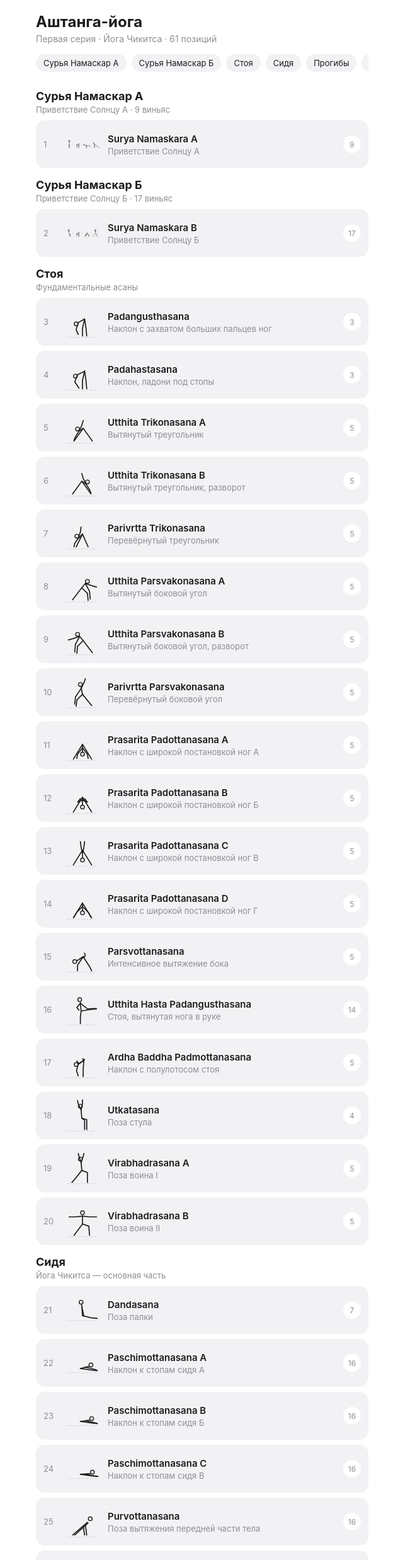
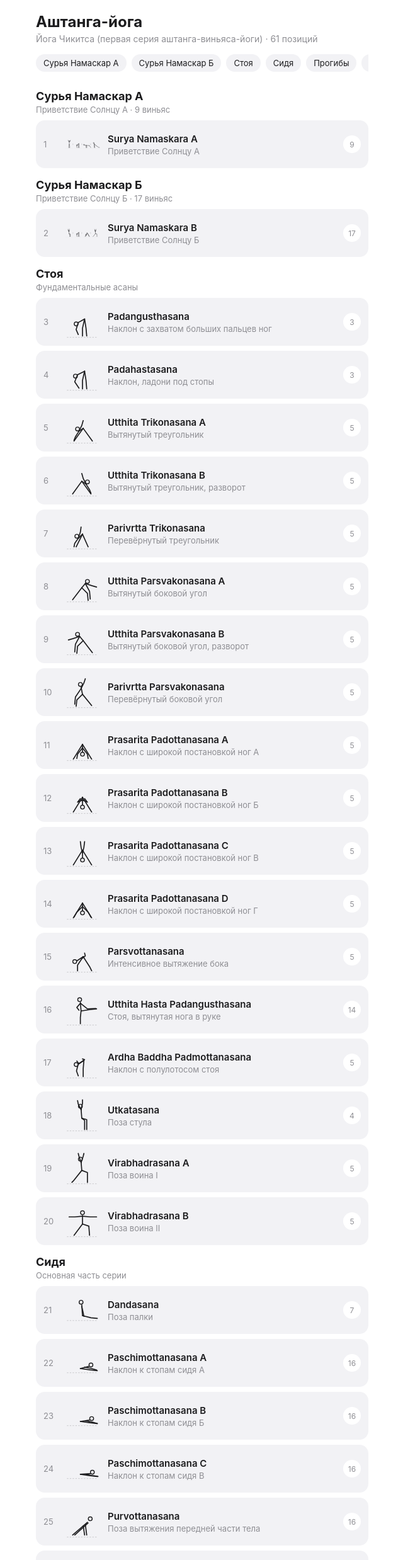
Before and after one commit to teaka-23/ashtangaApps, a React (Vite) app: page / in a window 1280 px wide. Shown: the top 2477 px of the page at 63% size, without its empty margins (319-959 px from the left). Built offline with nearby package versions, Linux system fonts and the light colour scheme.

Commit message:
Пояснение термина: Йога Чикитса (первая серия аштанга-виньяса-йоги)

```diff
--- a/src/App.tsx
+++ b/src/App.tsx
@@ -32,7 +32,7 @@ export default function App() {
     <div className="app">
       <header className="header">
         <h1>Аштанга-йога</h1>
-        <p>Первая серия · Йога Чикитса · {PRIMARY_SERIES.length} позиций</p>
+        <p>Йога Чикитса (первая серия аштанга-виньяса-йоги) · {PRIMARY_SERIES.length} позиций</p>
       </header>
 
       <nav className="section-nav">
--- a/src/data/primarySeries.ts
+++ b/src/data/primarySeries.ts
@@ -33,7 +33,7 @@ export const SECTIONS: Section[] = [
   { id: 'surya-a', title: 'Сурья Намаскар А', subtitle: 'Приветствие Солнцу А · 9 виньяс' },
   { id: 'surya-b', title: 'Сурья Намаскар Б', subtitle: 'Приветствие Солнцу Б · 17 виньяс' },
   { id: 'standing', title: 'Стоя', subtitle: 'Фундаментальные асаны' },
-  { id: 'seated', title: 'Сидя', subtitle: 'Йога Чикитса — основная часть' },
+  { id: 'seated', title: 'Сидя', subtitle: 'Основная часть серии' },
   { id: 'backbend', title: 'Прогибы', subtitle: 'Завершение основной части' },
   { id: 'finishing', title: 'Завершающая последовательность', subtitle: 'Перевёрнутые и медитация' },
 ];
```
